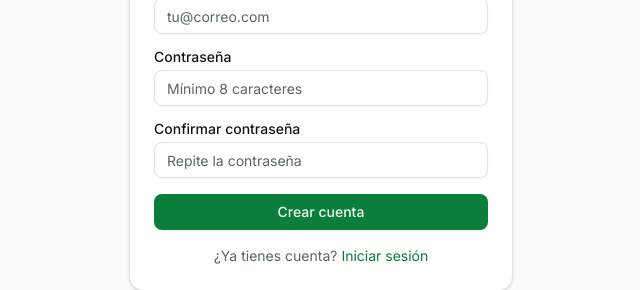
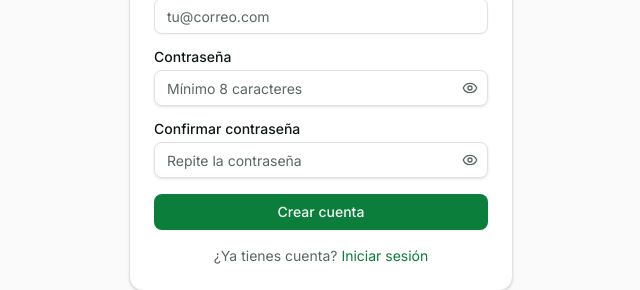
Before and after one commit to TheSebax27/MyFootballLife, a React (Vite) app: page /register in a window 1280 px wide. Shown: the part 383-673 px from the top of the page, without its empty margins (319-959 px from the left). Built offline with nearby package versions, Linux system fonts and the light colour scheme; no server answers.

Commit message:
opcion de ver la contraseña

```diff
--- /dev/null
+++ b/src/components/ui/password-input.tsx
@@ -0,0 +1,38 @@
+import { forwardRef, useState } from 'react'
+import { Eye, EyeOff } from 'lucide-react'
+import { cn } from '@/utils/cn'
+
+export const PasswordInput = forwardRef<
+  HTMLInputElement,
+  React.InputHTMLAttributes<HTMLInputElement>
+>(({ className, ...props }, ref) => {
+  const [show, setShow] = useState(false)
+
+  return (
+    <div className="relative">
+      <input
+        {...props}
+        ref={ref}
+        type={show ? 'text' : 'password'}
+        className={cn(
+          'flex h-9 w-full rounded-md border border-input bg-transparent px-3 py-1 pr-9 text-sm shadow-sm transition-colors',
+          'placeholder:text-muted-foreground',
+          'focus-visible:outline-none focus-visible:ring-1 focus-visible:ring-ring',
+          'disabled:cursor-not-allowed disabled:opacity-50',
+          'aria-invalid:border-destructive',
+          className,
+        )}
+      />
+      <button
+        type="button"
+        tabIndex={-1}
+        onClick={() => setShow((s) => !s)}
+        className="absolute inset-y-0 right-0 flex items-center px-2.5 text-muted-foreground hover:text-foreground"
+        aria-label={show ? 'Ocultar contraseña' : 'Mostrar contraseña'}
+      >
+        {show ? <EyeOff className="size-4" /> : <Eye className="size-4" />}
+      </button>
+    </div>
+  )
+})
+PasswordInput.displayName = 'PasswordInput'
--- a/src/pages/auth/LoginPage.tsx
+++ b/src/pages/auth/LoginPage.tsx
@@ -7,6 +7,7 @@ import { AuthLayout } from '@/components/layout/AuthLayout'
 import { Button } from '@/components/ui/button'
 import { Input } from '@/components/ui/input'
 import { Label } from '@/components/ui/label'
+import { PasswordInput } from '@/components/ui/password-input'
 import { useAuth } from '@/hooks/useAuth'
 import { loginSchema, type LoginFormValues } from '@/schemas/auth'
 
@@ -59,9 +60,8 @@ export function LoginPage() {
               ¿Olvidaste tu contraseña?
             </Link>
           </div>
-          <Input
+          <PasswordInput
             id="password"
-            type="password"
             autoComplete="current-password"
             placeholder="Tu contraseña"
             aria-invalid={!!errors.password}
--- a/src/pages/auth/RegisterPage.tsx
+++ b/src/pages/auth/RegisterPage.tsx
@@ -7,6 +7,7 @@ import { AuthLayout } from '@/components/layout/AuthLayout'
 import { Button } from '@/components/ui/button'
 import { Input } from '@/components/ui/input'
 import { Label } from '@/components/ui/label'
+import { PasswordInput } from '@/components/ui/password-input'
 import { useAuth } from '@/hooks/useAuth'
 import { registerSchema, type RegisterFormValues } from '@/schemas/auth'
 
@@ -64,9 +65,8 @@ export function RegisterPage() {
 
         <div className="space-y-1.5">
           <Label htmlFor="password">Contraseña</Label>
-          <Input
+          <PasswordInput
             id="password"
-            type="password"
             autoComplete="new-password"
             placeholder="Mínimo 8 caracteres"
             aria-invalid={!!errors.password}
@@ -77,9 +77,8 @@ export function RegisterPage() {
 
         <div className="space-y-1.5">
           <Label htmlFor="confirmPassword">Confirmar contraseña</Label>
-          <Input
+          <PasswordInput
             id="confirmPassword"
-            type="password"
             autoComplete="new-password"
             placeholder="Repite la contraseña"
             aria-invalid={!!errors.confirmPassword}
```
